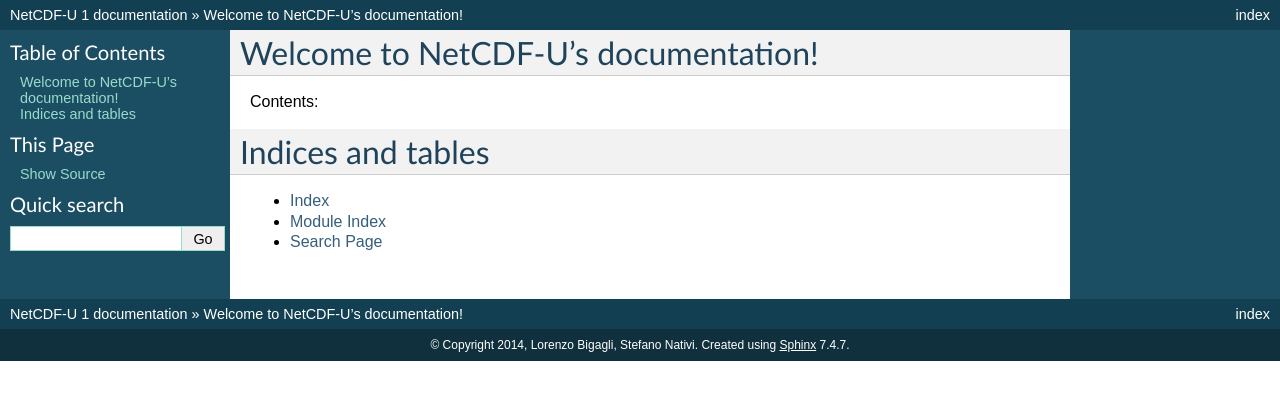
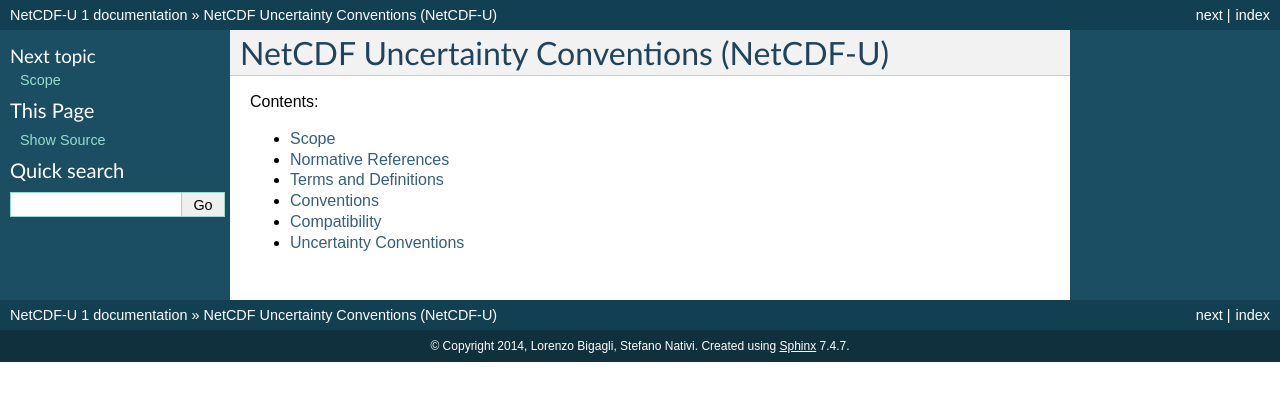
Before and after one commit to marqh/netcdfU, a Sphinx documentation site: the page built from source/index.rst, in a window 1280 px wide. Shown: the top 401 px of the page. Built offline with Sphinx 7.4.7, drawn with Linux system fonts in a browser that asks for light colours.

Commit message:
chapters

```diff
--- /dev/null
+++ b/source/compatibility.rst
@@ -0,0 +1,3 @@
+==============
+Compatibility
+==============
--- /dev/null
+++ b/source/conventions.rst
@@ -0,0 +1,3 @@
+===========
+Conventions
+===========
--- a/source/index.rst
+++ b/source/index.rst
@@ -1,21 +1,15 @@
-.. NetCDF-U documentation master file, created by
-   sphinx-quickstart on Thu Mar 27 14:46:10 2014.
-   You can adapt this file completely to your liking, but it should at least
-   contain the root `toctree` directive.
-
-Welcome to NetCDF-U's documentation!
-====================================
+==========================================
+NetCDF Uncertainty Conventions (NetCDF-U)
+==========================================
 
 Contents:
 
 .. toctree::
    :maxdepth: 2
 
-
-
-Indices and tables
-==================
-
-* :ref:`genindex`
-* :ref:`modindex`
-* :ref:`search`
+   scope
+   normative_references
+   terms_and_definitions
+   conventions
+   compatibility
+   uncertainty_conventions
--- /dev/null
+++ b/source/normative_references.rst
@@ -0,0 +1,3 @@
+=====================
+Normative References
+=====================
--- /dev/null
+++ b/source/scope.rst
@@ -0,0 +1,3 @@
+======
+Scope
+======
--- /dev/null
+++ b/source/terms_and_definitions.rst
@@ -0,0 +1,3 @@
+=====================
+Terms and Definitions
+=====================
--- /dev/null
+++ b/source/uncertainty_conventions.rst
@@ -0,0 +1,3 @@
+========================
+Uncertainty Conventions
+========================
```
